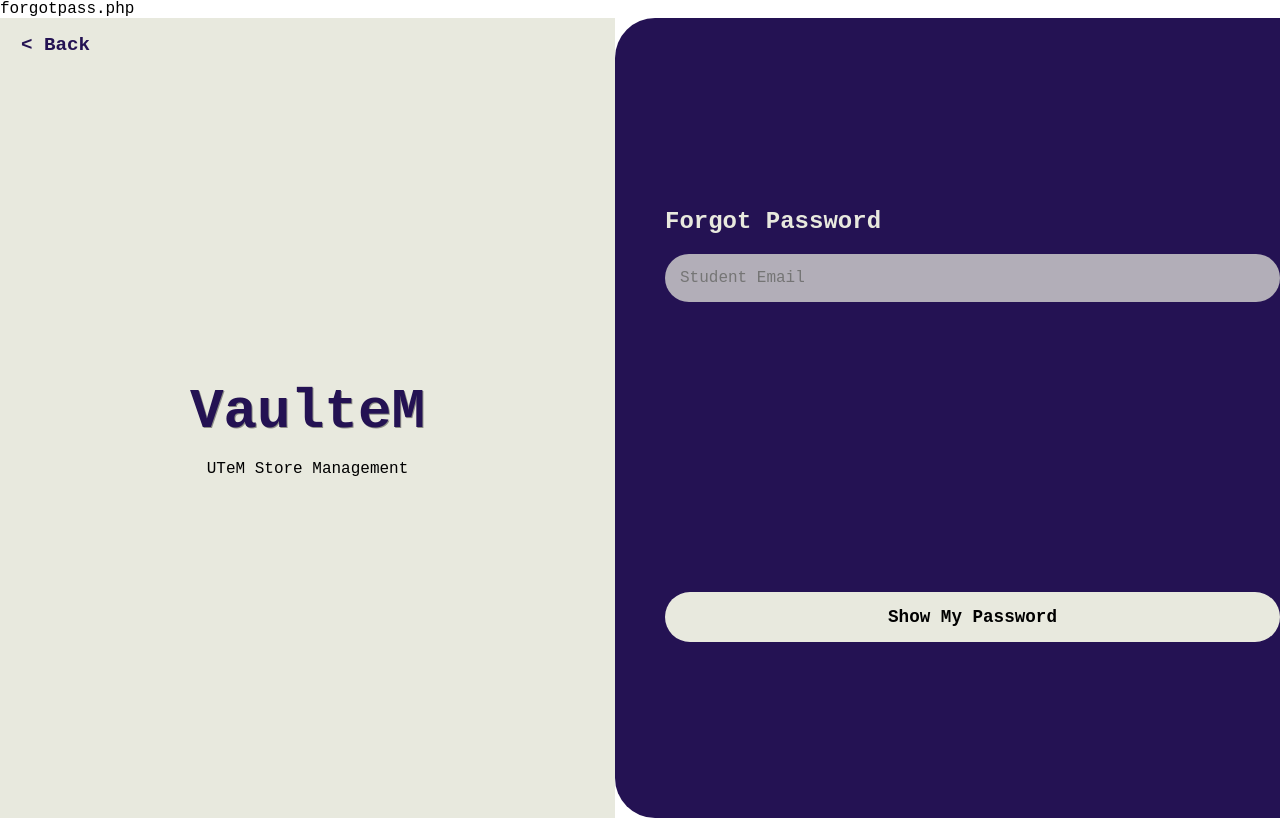
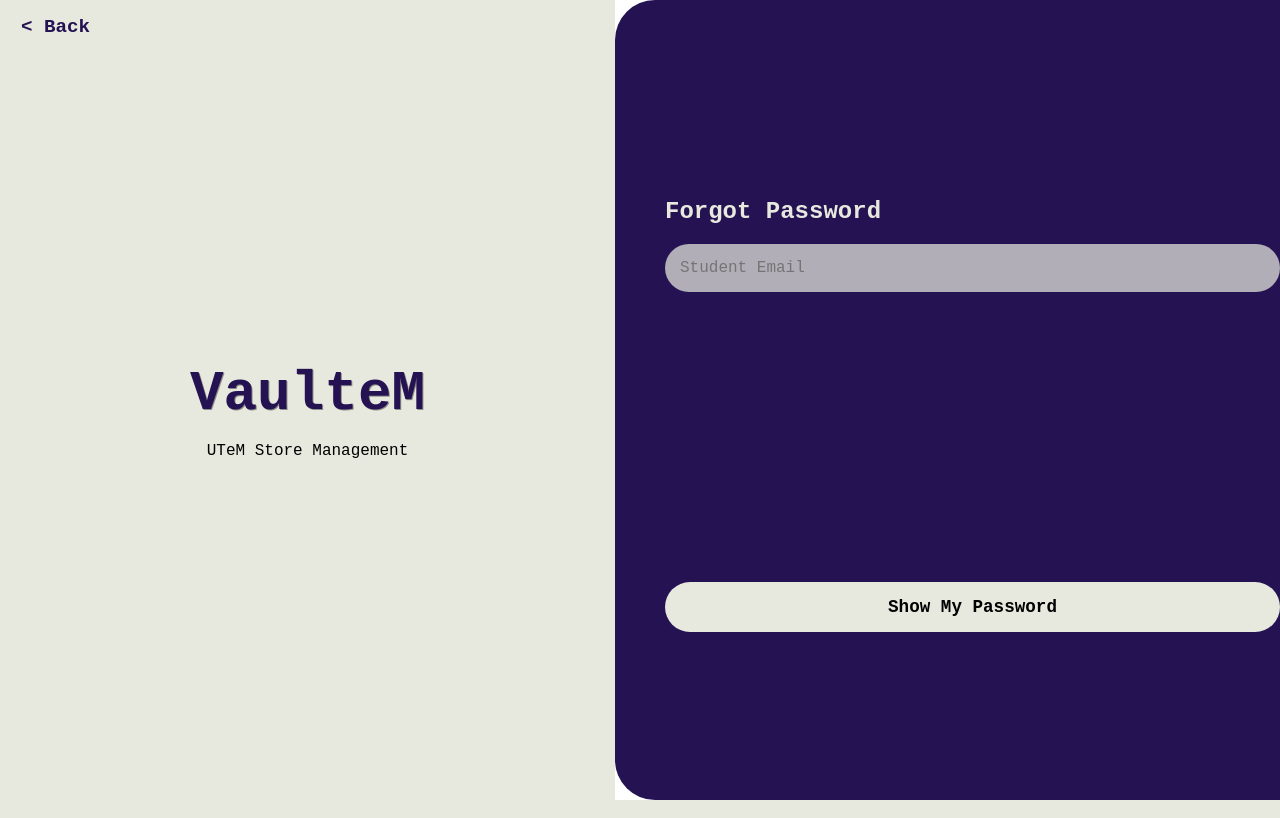
Before and after one commit to nhn4ni/vaultem, a PHP site: page /forgotpass.php in a window 1280 px wide. Run offline with PHP 8.4, Linux system fonts and the light colour scheme.

Commit message:
buang forgot

```diff
--- a/forgotpass.php
+++ b/forgotpass.php
@@ -1,5 +1,3 @@
-forgotpass.php
-
 <?php
 session_start();
 
```
